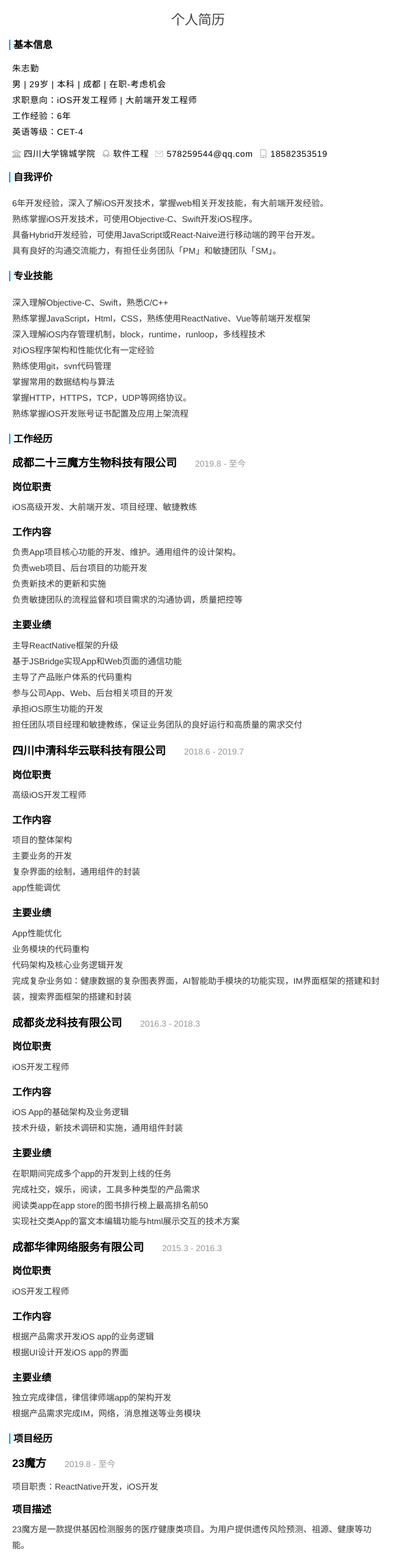
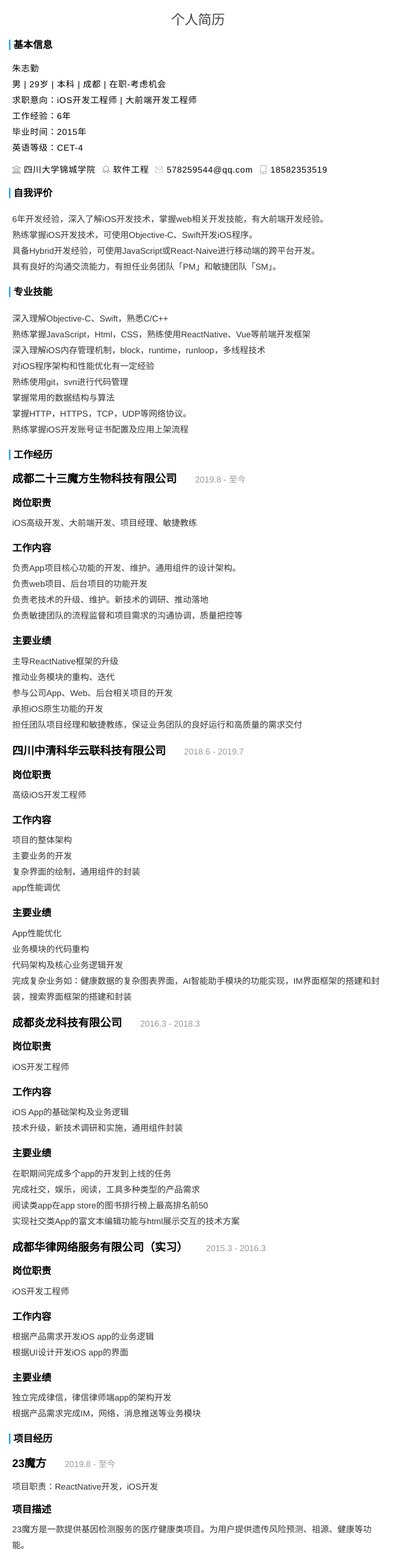
Before and after one commit to rabbitmouse/Vue-Demo, a Vue app in the folder malldemo/: page /resume in a window 1280 px wide. Shown: the top 2564 px of the page at 61% size, without its empty margins (0-671 px from the left). Built offline with nearby package versions, Linux system fonts and the light colour scheme.

Commit message:
feat: resume详细

```diff
--- a/malldemo/src/views/person/Resume.vue
+++ b/malldemo/src/views/person/Resume.vue
@@ -11,6 +11,7 @@
           <p class="base-text"> 男 | 29岁 | 本科 | 成都 | 在职-考虑机会</p>
           <p class="base-text">求职意向：iOS开发工程师 | 大前端开发工程师</p>
           <p class="base-text">工作经验：6年</p>
+          <p class="base-text">毕业时间：2015年</p>
           <p class="base-text">英语等级：CET-4</p>
           <div class="inline" style="margin-top: 10px"><p class="base-text"> <img class="icon" src="./university.png"> 四川大学锦城学院</p></div>
           <div class="inline"><p class="base-text"> <img class="icon" src="./major.png"> 软件工程 </p></div>
@@ -89,7 +90,7 @@
         <div class="section">
           <h3 class="h3">开源项目</h3>
         </div>
-        <div class="title-box" v-for="(item, index) in works" :key="index">
+        <div class="title-box bottom-line" v-for="(item, index) in works" :key="index">
           <div>
             <h2 class="h2 inline">{{item.name}}</h2>
             <p class="work">项目描述：{{item.title}}</p>
@@ -119,14 +120,14 @@
     data() {
       return {
         skills: '6年开发经验，深入了解iOS开发技术，掌握web相关开发技能，有大前端开发经验。\n熟练掌握iOS开发技术，可使用Objective-C、Swift开发iOS程序。\n 具备Hybrid开发经验，可使用JavaScript或React-Naive进行移动端的跨平台开发。\n 具有良好的沟通交流能力，有担任业务团队「PM」和敏捷团队「SM」。',
-        professional: '深入理解Objective-C、Swift，熟悉C/C++\n熟练掌握JavaScript，Html，CSS，熟练使用ReactNative、Vue等前端开发框架\n深入理解iOS内存管理机制，block，runtime，runloop，多线程技术\n对iOS程序架构和性能优化有一定经验\n熟练使用git，svn代码管理\n掌握常用的数据结构与算法\n掌握HTTP，HTTPS，TCP，UDP等网络协议。\n熟练掌握iOS开发账号证书配置及应用上架流程',
+        professional: '深入理解Objective-C、Swift，熟悉C/C++\n熟练掌握JavaScript，Html，CSS，熟练使用ReactNative、Vue等前端开发框架\n深入理解iOS内存管理机制，block，runtime，runloop，多线程技术\n对iOS程序架构和性能优化有一定经验\n熟练使用git，svn进行代码管理\n掌握常用的数据结构与算法\n掌握HTTP，HTTPS，TCP，UDP等网络协议。\n熟练掌握iOS开发账号证书配置及应用上架流程',
         companys: [
           {
             name: '成都二十三魔方生物科技有限公司',
             time: '2019.8 - 至今',
             job: 'iOS高级开发、大前端开发、项目经理、敏捷教练',
-            content: '负责App项目核心功能的开发、维护。通用组件的设计架构。\n负责web项目、后台项目的功能开发\n负责新技术的更新和实施\n负责敏捷团队的流程监督和项目需求的沟通协调，质量把控等',
-            achievement: '主导ReactNative框架的升级\n基于JSBridge实现App和Web页面的通信功能\n主导了产品账户体系的代码重构\n参与公司App、Web、后台相关项目的开发\n承担iOS原生功能的开发\n担任团队项目经理和敏捷教练，保证业务团队的良好运行和高质量的需求交付'
+            content: '负责App项目核心功能的开发、维护。通用组件的设计架构。\n负责web项目、后台项目的功能开发\n负责老技术的升级、维护。新技术的调研、推动落地\n负责敏捷团队的流程监督和项目需求的沟通协调，质量把控等',
+            achievement: '主导ReactNative框架的升级\n推动业务模块的重构、迭代\n参与公司App、Web、后台相关项目的开发\n承担iOS原生功能的开发\n担任团队项目经理和敏捷教练，保证业务团队的良好运行和高质量的需求交付'
           },
           {
             name: '四川中清科华云联科技有限公司',
@@ -143,7 +144,7 @@
             achievement: '在职期间完成多个app的开发到上线的任务\n完成社交，娱乐，阅读，工具多种类型的产品需求\n阅读类app在app store的图书排行榜上最高排名前50\n实现社交类App的富文本编辑功能与html展示交互的技术方案'
           },
           {
-            name: '成都华律网络服务有限公司',
+            name: '成都华律网络服务有限公司（实习）',
             time: '2015.3 - 2016.3',
             job: 'iOS开发工程师',
             content: '根据产品需求开发iOS app的业务逻辑\n根据UI设计开发iOS app的界面',
@@ -155,7 +156,7 @@
           work: 'ReactNative开发，iOS开发',
           time: '2019.8 - 至今',
           desc: '23魔方是一款提供基因检测服务的医疗健康类项目。为用户提供遗传风险预测、祖源、健康等功能。',
-          duty: '负责ReactNative项目的业务功能开发\n完成iOS原生模块需求\n主导ReactNative框架升级\n实现基于JSBridge的App和Web模块通信\n负责第三方sdk的升级与私有库维护',
+          duty: '负责ReactNative项目的业务功能开发\n负责iOS原生基础模块的支持\n主导ReactNative框架升级\n负责第三方sdk的升级与私有库维护',
           technique: ['ReactNative', 'Swift', 'JavaScript'],
         },
         {
@@ -259,6 +260,12 @@
             function: 'UITableView搭建的聊天UI框架\n支持聊天气泡\n图片展示\n视频播放\n语音录制及播放\n失败异步重发\n自定义工具栏',
             url: 'https://github.com/rabbitmouse/ZQChatKit'
           },
+          {
+            name: 'ZQAsyncTaskQueue',
+            title: '基于NSOperation的异步任务模块',
+            function: '对多种异步任务场景的方法封装。\n支持异步下的单个任务、多个任务的异步回调和批量回调\n支持对单个任务的暂停、取消\n',
+            url: 'https://github.com/rabbitmouse/ZQAsyncTaskQueue'
+          }
         ]
       }
     },
```
